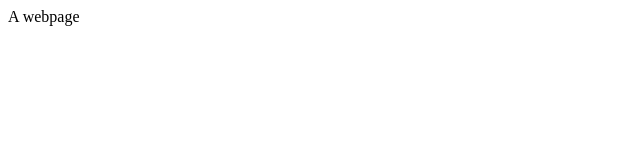
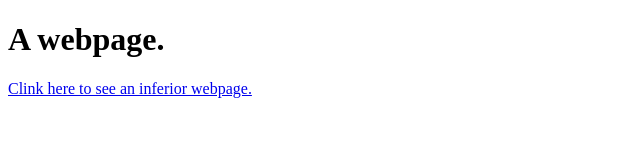
Before and after one commit to whb21/willbaxley.me, a plain HTML site: page index.html in a window 1280 px wide. Shown: the whole page, without its empty margins (0-640 px from the left). Drawn offline with Linux system fonts and the light colour scheme.

Commit message:
prettied things up a little bit

```diff
--- a/index.html
+++ b/index.html
@@ -1,9 +1,10 @@
 <!DOCTYPE html>
 <html>
     <head>
-        <title>willbaxley.me</willbaxley></title>
+        <title>willbaxley.me</title>
     </head>
     <body>
-        A webpage
+        <h1>A webpage.</h1>
+        <a href="sunbir.me">Clink here to see an inferior webpage.</a>
     </body>
 </html>
```
